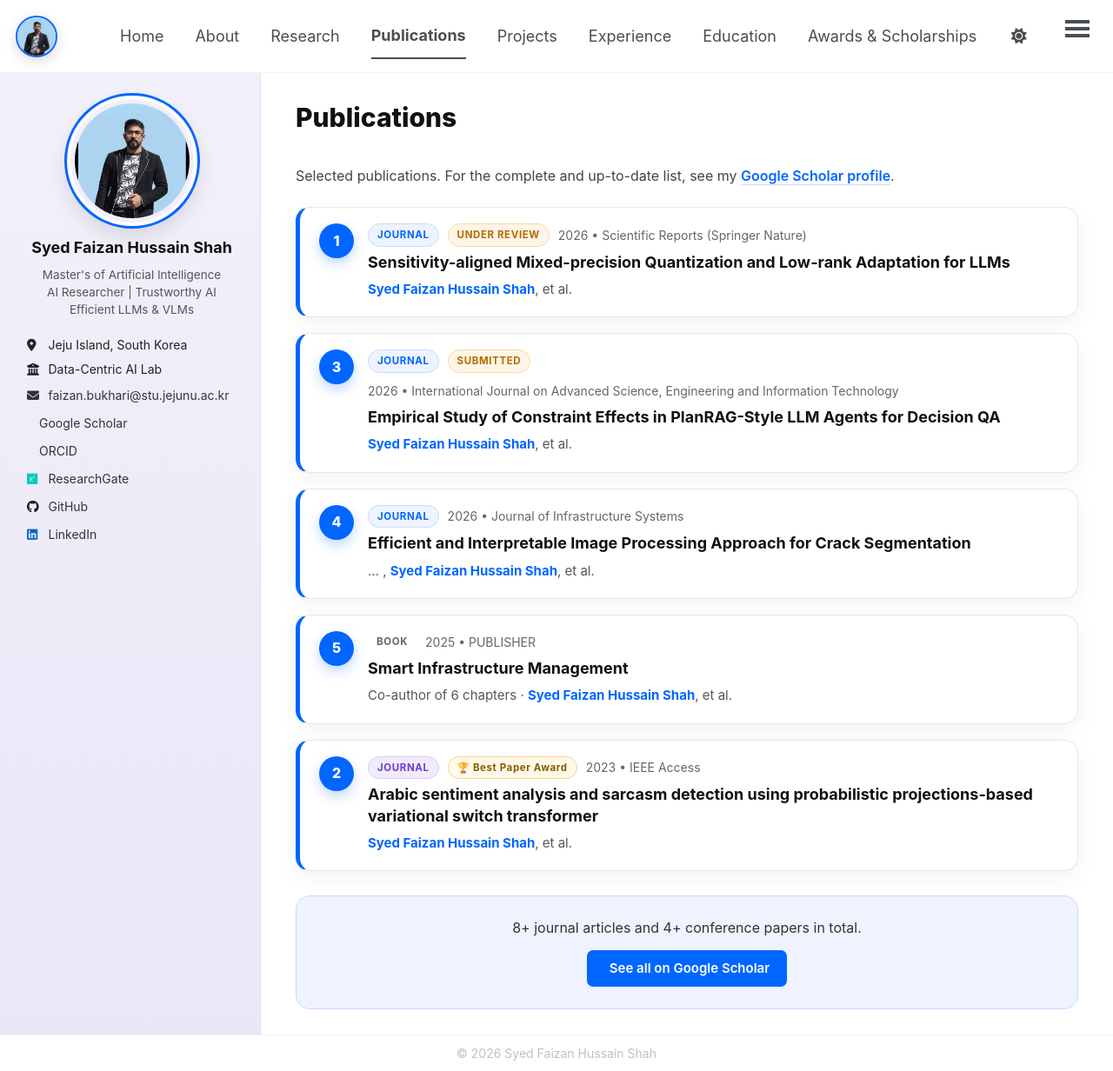
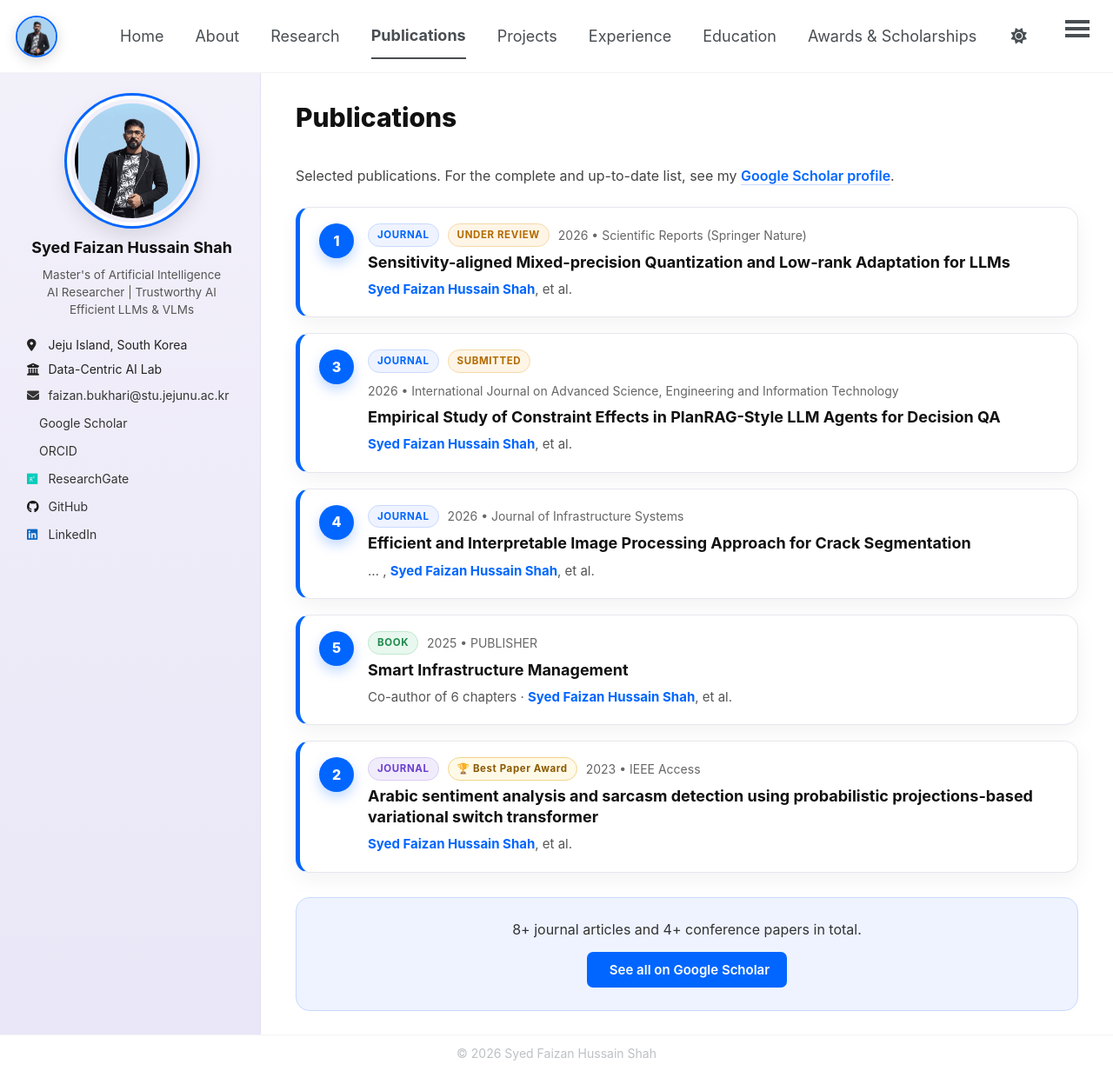
Before and after one commit to Fazi743/Fazi743.github.io, a Jekyll site: the page built from _pages/publications.html, in a window 1280 px wide and 1232 px high. Shown: the whole window at 87% size. Built offline with Jekyll 4.4.1, drawn with Linux system fonts in a browser that asks for light colours; a style sheet for code colours, icons or effects is not loaded.

Commit message:
Update custom.css

```diff
--- a/assets/css/custom.css
+++ b/assets/css/custom.css
@@ -722,6 +722,7 @@ body{ background:#fff; }
 .pub-type--conf{    background:#f1ecfb; color:#6b3fd1; border:1px solid #d9ccf3; }
 .pub-status--review{ background:#fff5e6; color:#b36b00; border:1px solid #f4d9a8; }
 .pub-status--award{  background:#fff9e8; color:#8a5a00; border:1px solid #f0d58a; text-transform:none; }
+.pub-type--book{ background:#e8f8ee; color:#1f8a4c; border:1px solid #bfe8cf; }
 
 .page__content .pub-title{
   font-size:18px;
```
